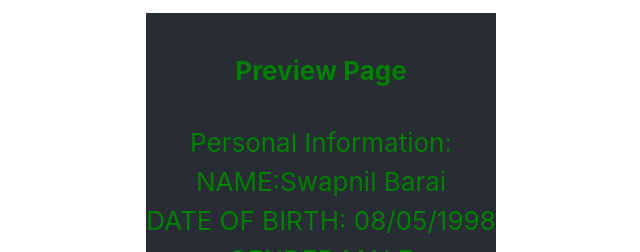
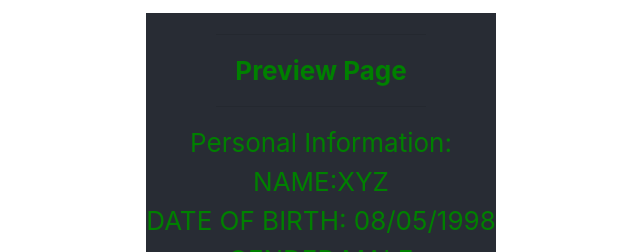
Before and after one commit to vikash0328/kyc_assignment, a React (Create React App) app: page /final in a window 1280 px wide. Shown: the top 252 px of the page, without its empty margins (319-959 px from the left). Built offline with nearby package versions, Linux system fonts and the light colour scheme; the HTML template or start-up script is replaced by a standard one.

Commit message:
fourth commit

```diff
--- a/src/Components/Docs.js
+++ b/src/Components/Docs.js
@@ -7,7 +7,7 @@
     {
         super(props);
          this.state={
-             name:'Swapnil Barai',
+             name:'XYZ',
              dateofbirth:'08/05/1998',
              gender:'MALE',
              img:sessionStorage.getItem('img'),
```
